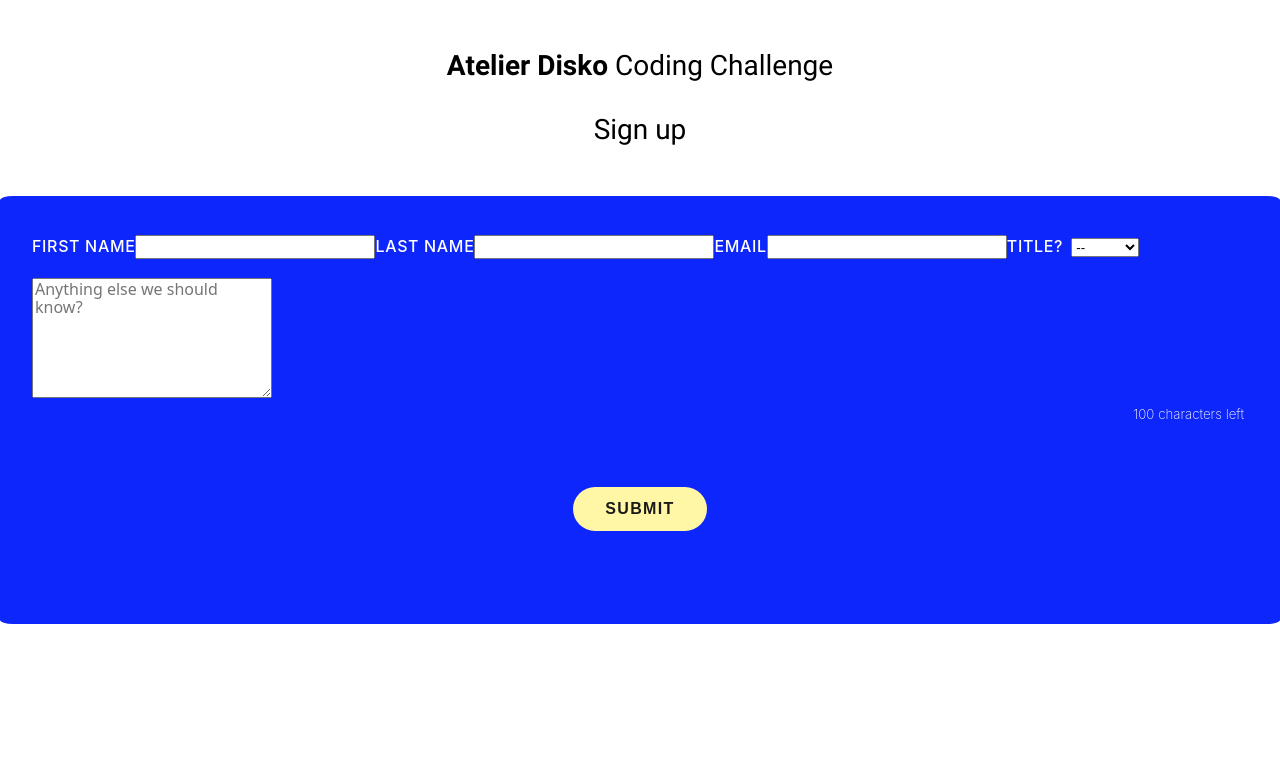
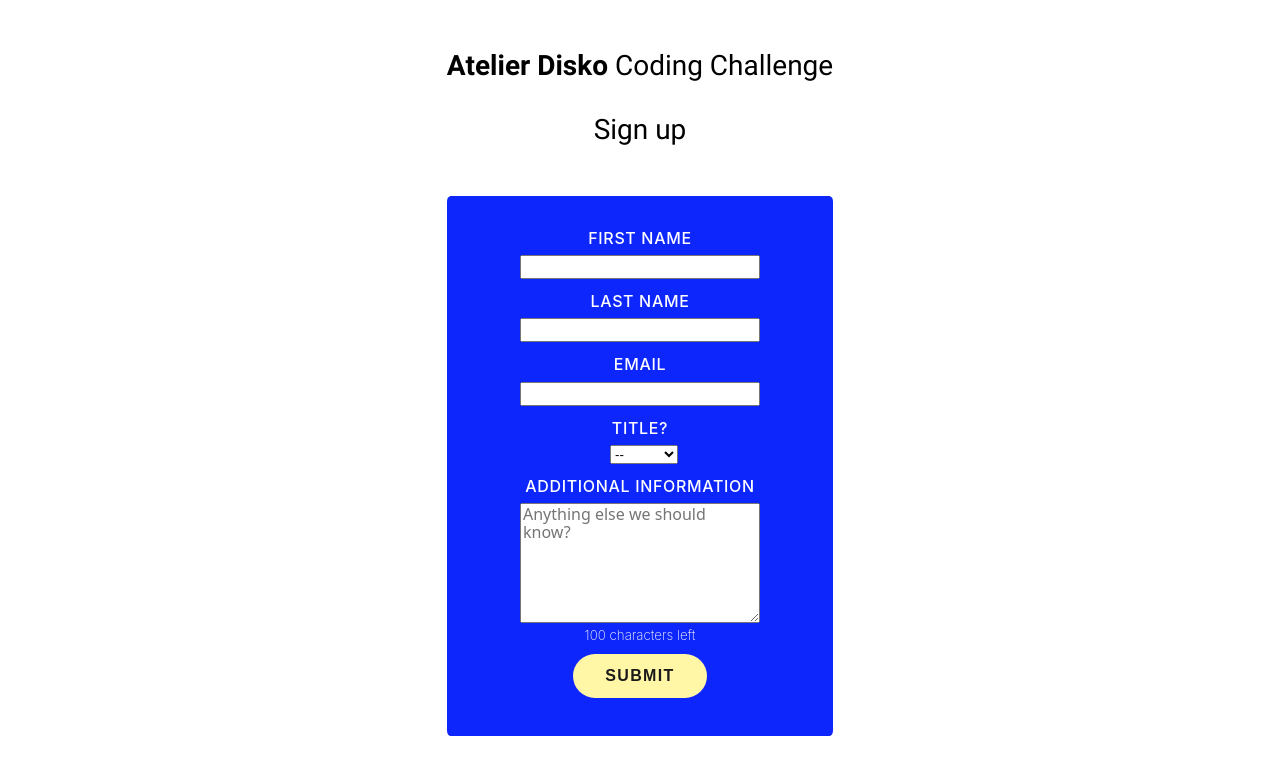
Before and after one commit to petrikoj/atelier-disko-coding-challenge, a Next.js app: page /signup in a window 1280 px wide. Shown: the top 774 px of the page. Built offline with nearby package versions, Linux system fonts and the light colour scheme.

Commit message:
Small adjustments

```diff
--- a/components/registration-form/registration-form.tsx
+++ b/components/registration-form/registration-form.tsx
@@ -2,7 +2,7 @@
 import TextArea from "../textarea/textarea";
 import styles from "./registration-form.module.css";
 import { useRouter } from "next/router";
-import React, { useState } from "react";
+import React from "react";
 import { TextAreaInputCounter } from "../textarea/textarea_counter";
 import Input from "../input/input";
 import Label from "../label/label";
@@ -53,8 +53,8 @@
   };
 
   return (
+    <form onSubmit={handleSubmit}>
       <div className={styles.root}>
-      <form onSubmit={handleSubmit}>
         <Label htmlFor="firstname" title="First Name" />
         <Input
           required
@@ -91,7 +91,7 @@
           <option value="Prof.">Prof.</option>
           <option value="Prof. Dr.">Prof Dr.</option>
         </select>
-        <label className={styles.input} htmlFor="message">
+        <Label htmlFor="message" title="Additional Information" />
         <TextArea
           onChange={handleMessageHandler}
           value={messageText}
@@ -105,11 +105,10 @@
           thresholdValue={80}
           maxValue={100}
         />
-        </label>
 
         <Button type="submit">Submit</Button>
+      </div>
     </form>
-    </div>
   );
 }
 
--- a/components/textarea/textarea.tsx
+++ b/components/textarea/textarea.tsx
@@ -1,9 +1,13 @@
 import React from "react";
 import styles from "./textarea.module.css";
 
-function TextArea({
-  ...rest
-}: React.TextareaHTMLAttributes<HTMLTextAreaElement>) {
-  return <textarea className={styles.root} {...rest} />;
+export type TextAreaProps = {
+  id: string;
+  name: string;
+  value?: string;
+} & React.TextareaHTMLAttributes<HTMLTextAreaElement>;
+
+function TextArea({ value, id, name, ...rest }: TextAreaProps) {
+  return <textarea className={styles.root} {...rest} value={value} />;
 }
 export default TextArea;
--- a/components/textarea/textarea_counter.tsx
+++ b/components/textarea/textarea_counter.tsx
@@ -1,6 +1,6 @@
 import styles from "./textarea.module.css";
 
-type InputCounterProps = {
+export type InputCounterProps = {
   currentValue: number;
   maxValue: number;
   thresholdValue: number;
```
Lines whose indentation alone changed are shown as unchanged.
